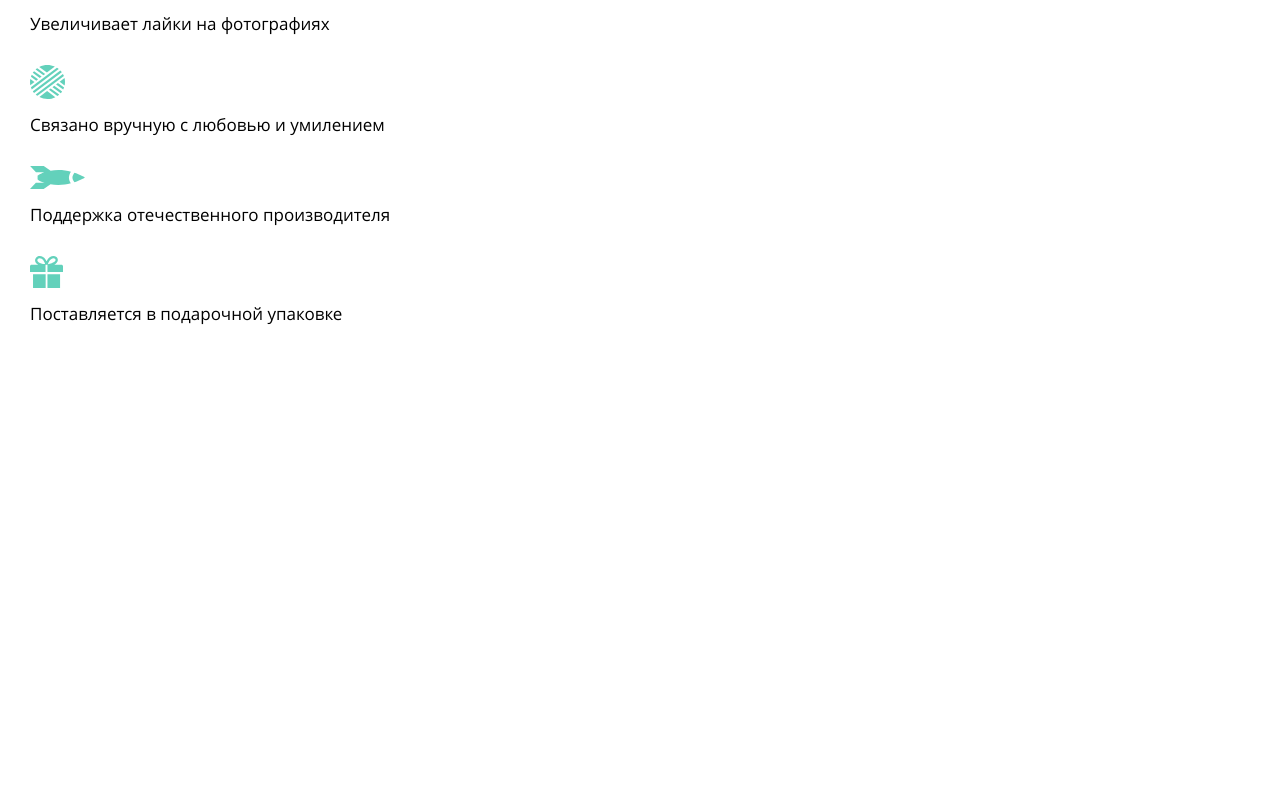
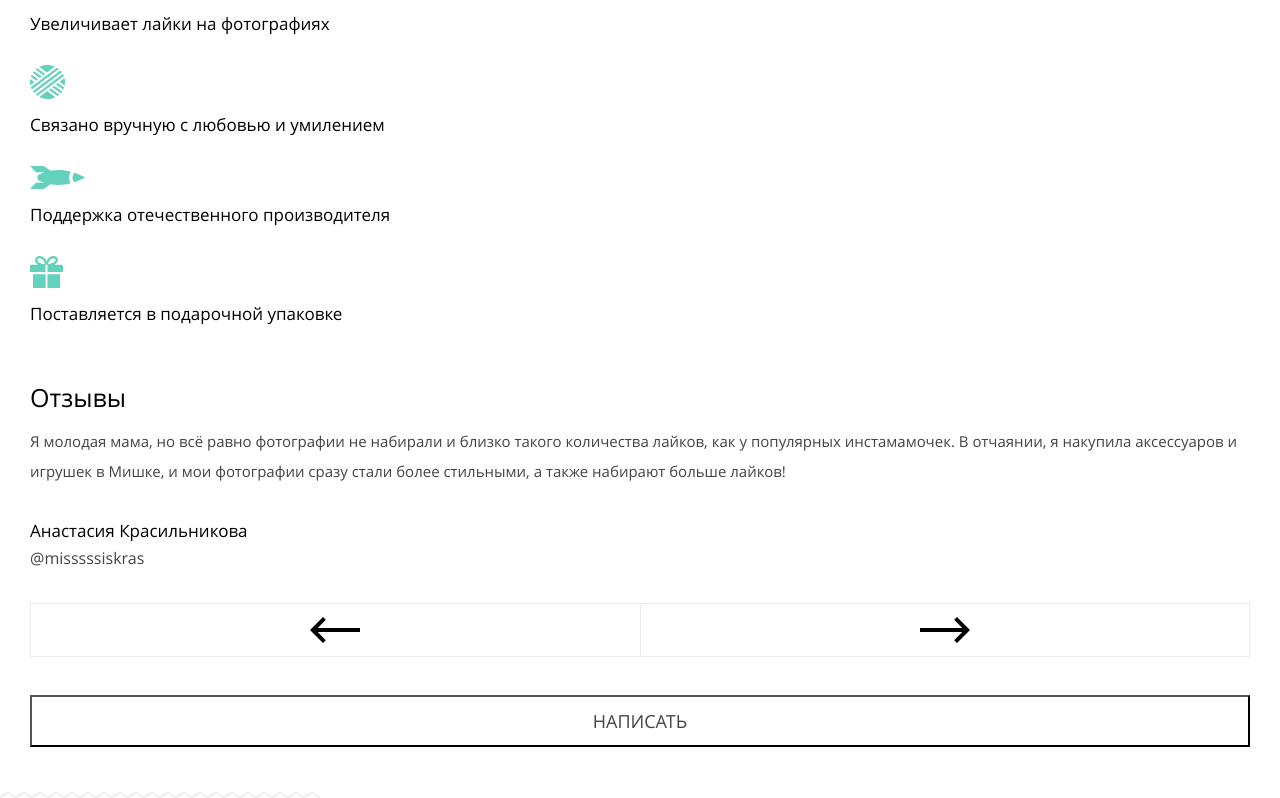
Before and after one commit to kelter-js/bears, a React (Create React App) app: page / in a window 1280 px wide. Shown: the part 2757-3555 px from the top of the page. Before the commit the page ends 3082 px from the top, so only its background shows below. Built offline with nearby package versions, Linux system fonts and the light colour scheme.

Commit message:
feat: rendered feedback component

```diff
--- a/src/Modules/Main/Main.tsx
+++ b/src/Modules/Main/Main.tsx
@@ -2,6 +2,7 @@ import { MainItemCard } from "../../components/MainItemCard";
 import { Header } from "../../components/Header";
 import { Promo } from "../../components/Promo";
 import { Features } from "../../components/Features";
+import { Feedback } from "../../components/Feedback";
 
 export const Main = () => (
   <div>
@@ -9,5 +10,6 @@ export const Main = () => (
     <Promo />
     <MainItemCard />
     <Features />
+    <Feedback />
   </div>
 );
```
